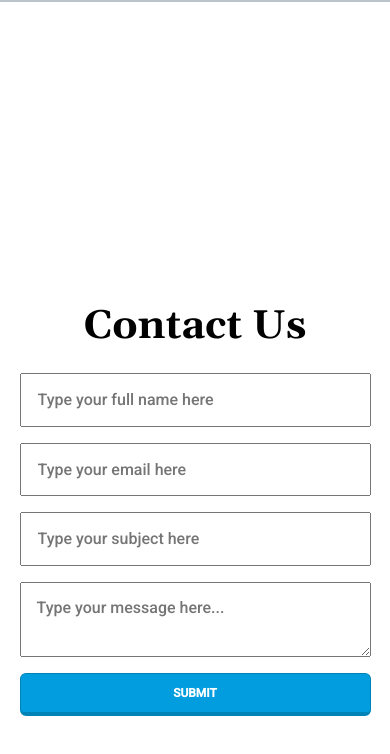
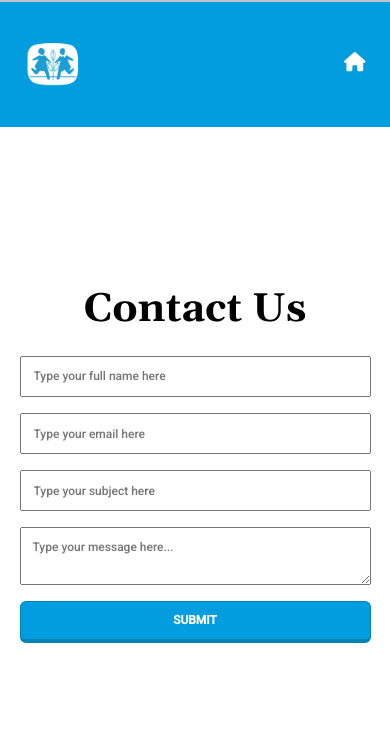
Before and after one commit to Beany-Bready-Org/sos-tamale-website, a React (Vite) app: page /sos-tamale-website/contact in a window 390 px wide. Shown: the top 754 px of the page. Built offline with nearby package versions, Linux system fonts and the light colour scheme; a web font is replaced by a local one.

Commit message:
final(maybe) commit for the week

```diff
--- a/src/components/contact/Contact.jsx
+++ b/src/components/contact/Contact.jsx
@@ -15,12 +15,12 @@ export default function Contact() {
     <section className="contact">
       <div className="contact__img">
         <div className="contact__img__nav">
-          <NavLink to="/">
-            <FontAwesomeIcon icon={faHouse} />
-          </NavLink>
           <div className="contact__img__nav__logo">
             <img src={LogoImg} alt="Logo" />
           </div>
+          <NavLink to="/" className="contact__img__nav__home">
+            <FontAwesomeIcon icon={faHouse} />
+          </NavLink>
         </div>
         <img src={OverlayImg} alt="Image of parents and their child" />
       </div>
--- a/src/stylesheets/Contact.scss
+++ b/src/stylesheets/Contact.scss
@@ -1,7 +1,7 @@
 @import "./config";
 
 .contact {
-  @include flex(row, center, center, unset);
+  @include flex(row, space-between, center, unset);
 
   height: 100vh;
   // width: clamp(300px, 90vw, 1200px);
@@ -19,46 +19,76 @@
   // }
 
   &__img {
-    @include flex(column, flex-end, flex-end, unset);
+    @include flex(column, space-between, flex-start, unset);
     width: 100%;
-    height: inherit;
-    background-color: $accent-color;
-    flex-basis: 35%;
+    flex-basis: 50%;
     z-index: 1;
+    height: 100%;
+    position: relative;
+    margin-right: 3em;
+
+    &::after {
+      background-color: $accent-color;
+      width: 70%;
+      height: 100%;
+      content: "";
+      position: absolute;
+      z-index: -1;
+      inset: 0
+    }
 
     &__nav {
       @include flex(row, space-between, center, unset);
-      background-color: red;
-      flex-basis: 20;
+      height: 20vh;
+      width: 70%;
+      padding-inline: 1.5em;
+      z-index: 100;
+
+      &__home {
+        font-size: clamp(1.2em, 4vmin, 1.75em);
+        color: #fff;
+      }
+
+      img {
+        width: 15vmin;
+      }
     }
 
-    img {
+    & > img {
       width: 70vw;
       height: 70vh;
       position: relative;
-      left: 20%;
+      left: 10%;
       bottom: 10%;
-    }
-  }
-
-  &__logo {
-    position: absolute;
-    inset: 30px 30px;
-    max-width: 120px;
-    height: fit-content;
-    z-index: 100;
-
-    img {
     }
   }
 }
 
 @media screen and (max-width: 800px) {
   .contact {
+    justify-content: flex-start;
+    flex-direction: column;
+    padding-bottom: 3em;
     z-index: -1;
-    &__img,
-    &__logo {
-      display: none;
+
+    &__img {
+      flex-basis: unset;
+      height: 15vh;
+      justify-content: center;
+      margin-right: 0;
+
+      &::after {
+        display: none;
+      }
+
+      & > img {
+        display: none;
+      }
+
+      &__nav {
+        width: 100%;
+        background-color: $accent-color;
+      }
     }
   }
 }
--- a/src/stylesheets/ContactForm.scss
+++ b/src/stylesheets/ContactForm.scss
@@ -4,13 +4,13 @@
   @include flex(column, center, center, 2em);
   gap: 1.5em;
 
-  width: clamp(300px, 90vw, 700px);
-  padding-inline: 2em;
-  margin: 0 auto;
-  margin-top: 20vh;
+  width: clamp(300px, 90vw, 650px);
+  padding-inline: 2.5em;
 
   @media screen and (max-width: 800px) {
+    height: 100%;
     padding-inline: 0;
     gap: 1em;
+    width: clamp(300px, 90vw, 450px);
   }
 }
--- a/src/stylesheets/ContactInput.scss
+++ b/src/stylesheets/ContactInput.scss
@@ -3,6 +3,7 @@
 .contact__form__input {
   padding: 0.8em 1em;
   width: 100%;
+  font-size: $text-cta;
 
   outline: none;
   &:not([type="submit"]) {
--- a/src/stylesheets/DidYouKnow.scss
+++ b/src/stylesheets/DidYouKnow.scss
@@ -67,13 +67,13 @@
     .college-cta {
       display: flex;
       align-items: center;
-      width: fit-content;
+      // width: fit-content;
       color: #fff;
       font-weight: weights(light);
 
       &:hover {
         .arrow-icon {
-          margin-left: 0.7em;
+          // margin-left: 0.7em;
         }
       }
     }
--- a/src/stylesheets/Hero.scss
+++ b/src/stylesheets/Hero.scss
@@ -6,4 +6,9 @@
   height: 80vh;
   margin-top: 20vh;
   position: relative;
+
+  @media screen and (max-width: 500px) {
+    margin-top: 15vh;
+    height: 85vh;
+  }
 }
--- a/src/stylesheets/Navbar.scss
+++ b/src/stylesheets/Navbar.scss
@@ -67,6 +67,10 @@ nav {
       &__social {
         display: none;
       }
+    }
+
+    @media screen and (max-width: 500px) {
+      display: none;
     }
   }
 }
--- a/src/stylesheets/_config.scss
+++ b/src/stylesheets/_config.scss
@@ -47,13 +47,14 @@ $font-weights: (
   outline: none;
   cursor: pointer;
   font-size: $text-cta;
-  width: fit-content;
+  // width: fit-content;
   font-weight: weights(bold);
   text-transform: uppercase;
   transition: 200ms;
+  max-width: 100%;
 
-  @media screen and (max-width: 350px) {
-    width: 100%;
+  @media screen and (max-width: 600px) {
+    width: clamp(100px, 80vw, 350px);
   }
 }
 
```
Also changed, not shown: src/components/VideoSection.jsx (indentation only).
